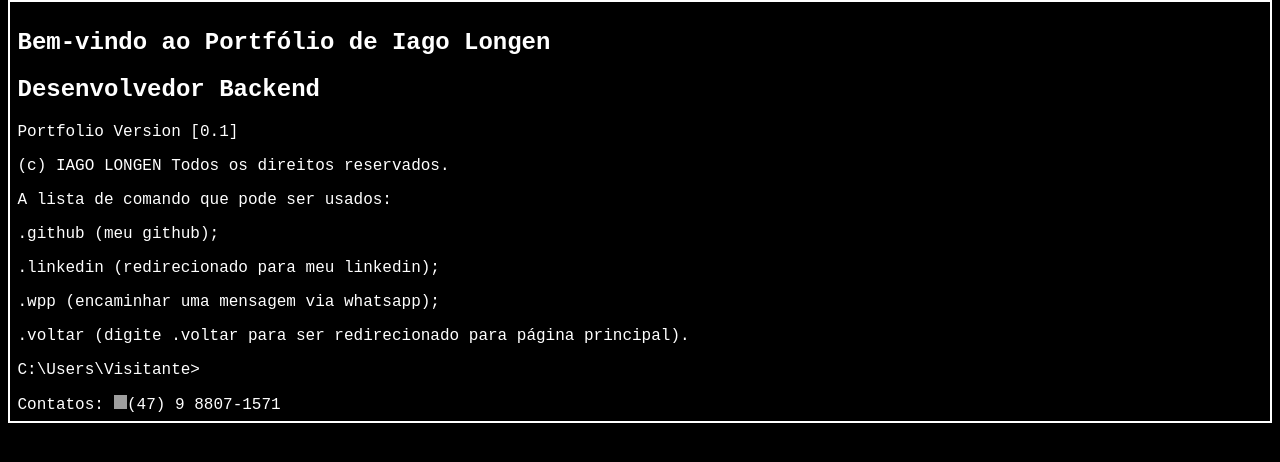
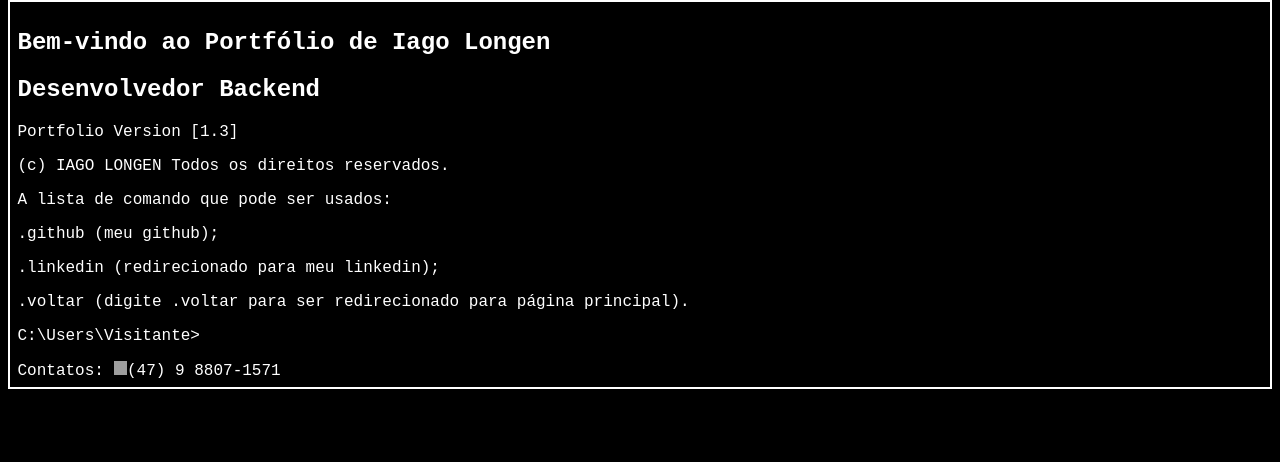
Before and after one commit to devlongen/terminalPortfolio, a Django app: page /post in a window 1280 px wide. Shown: the part 88-550 px from the top of the page. Run offline with Django 5.2, Linux system fonts and the light colour scheme; grey boxes are pictures that could not be loaded.

Commit message:
telas funcionando, mas bug no index que não retorna dela principal

```diff
--- a/app_python/templates/help_python.html
+++ b/app_python/templates/help_python.html
@@ -19,14 +19,13 @@
         <div class="terminal">
             <h1>Bem-vindo ao Portfólio de Iago Longen</h1>
             <h2>Desenvolvedor Backend</h2>
-            <p>Portfolio Version [0.1]</p>
+            <p>Portfolio Version [1.3]</p>
             <p>(c) IAGO LONGEN Todos os direitos reservados.</p>
             <p>A lista de comando que pode ser usados:</p>
             <p id="texto_github"></p><!-- (Javascript) Espaço para texto relacionado ao Python -->
             <p id="texto_linkedin"></p><!-- (Javascript) Espaço para texto relacionado ao Linkedin -->
-            <p id="texto_wpp"></p><!-- (Javascript) Espaço para texto relacionado ao Wpp -->
             <p id="texto_voltar"></p><!-- (Javascript) Espaço para texto relacionado ao Voltar -->
-            <form action="{% url 'portfolio_home' %}" method="post" id="texto_cmd">
+            <form action="{% url 'help_python' %}" method="post" id="texto_cmd">
                 {% csrf_token %}
                 <span>C:\Users\Visitante></span><!-- Token CSRF para segurança -->
                 <input type="text" name="texto_codigo" id="codigo_input" class="codigo_input"> <!-- Prompt do terminal -->
--- a/app_python/templates/index.html
+++ b/app_python/templates/index.html
@@ -20,7 +20,7 @@
         <div class="terminal">
             <h1>Bem-vindo ao Portfólio de Iago Longen</h1>
             <h2>Software Developer</h2>
-            <p>Portfolio Version [0.2]</p>
+            <p>Portfolio Version [1.3]</p>
             <p>(c) IAGO LONGEN MENDONÇA Todos os direitos reservados.</p> <!-- Aviso de direitos autorais -->
             <p id="texto">C:\Users\Visitante></p> <!-- Texto será preenchido dinamicamente (Javascript) -->
             <p id="texto2"></p> <!-- Texto será preenchido dinamicamente (Javascript) -->
--- a/app_python/views.py
+++ b/app_python/views.py
@@ -19,6 +19,7 @@ def portfolio(request):
 
 
 
+
 def help_python(request):
     """ Transição de diretórios
 
@@ -28,4 +29,17 @@ def help_python(request):
     Returns:
         _render_: _renderizar as páginas que for informado_
     """
-    return render(request,"help_python.html")
+    try:
+        input_text = request.POST.get('texto_codigo')
+
+        if input_text == ".voltar":
+            return redirect('home')
+        elif input_text == ".github":
+            return redirect('https://github.com/devlongen')
+        elif input_text == ".linkedin":
+            return redirect('https://www.linkedin.com/in/iagolongen/')
+        else:
+            print("Digitou algo errado tente novamente")
+        return render(request,"help_python.html")
+    except Exception as e:
+        print(f"Erro ao processar a requisição: {e}")
--- a/static/js/help_script.js
+++ b/static/js/help_script.js
@@ -14,23 +14,6 @@ document.addEventListener('DOMContentLoaded', function () {
 
     // Iniciar a animação quando a página for carregada
     escreverTexto(texto_github, 0, 25);
-});
-document.addEventListener('DOMContentLoaded', function () {
-    const texto_wpp = ".wpp (encaminhar uma mensagem via whatsapp);";
-    const textoElemento = document.getElementById('texto_wpp');
-
-    function escreverTexto(texto_wpp, index, intervalo) {
-        if (index < texto_wpp.length) {
-            textoElemento.innerHTML += texto_wpp.charAt(index);
-            index++;
-            setTimeout(function () {
-                escreverTexto(texto_wpp, index, intervalo);
-            }, intervalo);
-        }
-    }
-
-    // Iniciar a animação quando a página for carregada
-    escreverTexto(texto_wpp, 0, 25);
 });
 document.addEventListener('DOMContentLoaded', function () {
     const texto_linkedin = ".linkedin (redirecionado para meu linkedin);";
--- a/static/js/script.js
+++ b/static/js/script.js
@@ -12,12 +12,21 @@ document.addEventListener('DOMContentLoaded', function () {
     }
 
     // Iniciar a animação quando a página for carregada
-    setTimeout(function() {
+    setTimeout(function () {
         escreverTexto(portfolio, 0, 90);
     }, 1000);
 });
 document.addEventListener('DOMContentLoaded', function () {
-    const texto = " - Sou um jovem de 19 anos, nascido em Joinville (SC), conheço a tecnologia/internet desde meus 7 anos de idade, onde literalmente envelheci com a evolução da internet, em 2022 comecei o meu curso como técnico em desenvolvimento de sistema consegui concluir essa etapa com formação na área e agora busco realizar a minha faculdade de engenharia de software além disso, me pós-graduar em ciência de dados!";
+    var year = 20;
+
+    setInterval(function () {
+        var data = new Date();
+        if (data.getDate() === 1 && data.getMonth() === 0) {
+            year += 1;
+        }
+    }, 1000);
+
+    const texto = " - Sou um jovem de " + year + " anos, nascido em Joinville (SC), conheço a tecnologia/internet desde meus 7 anos de idade, onde literalmente envelheci com a evolução da internet, em 2022 comecei o meu curso como técnico em desenvolvimento de sistema consegui concluir essa etapa com formação na área e agora busco realizar a minha faculdade de engenharia de software além disso, me pós-graduar em ciência de dados!";
     const textoElemento = document.getElementById('texto');
 
     function escreverTexto(texto, index, intervalo) {
@@ -30,7 +39,6 @@ document.addEventListener('DOMContentLoaded', function () {
         }
     }
 
-    // Iniciar a animação quando a página for carregada
     escreverTexto(texto, 0, 25);
 });
 document.addEventListener('DOMContentLoaded', function () {
@@ -67,10 +75,10 @@ document.addEventListener('DOMContentLoaded', function () {
     // Iniciar a animação quando a página for carregada
     escreverTexto(texto3, 0, 200);
 });
-document.addEventListener('DOMContentLoaded', function() {
+document.addEventListener('DOMContentLoaded', function () {
     const inputField = document.querySelector('.codigo_input');
 
-    inputField.addEventListener('input', function() {
+    inputField.addEventListener('input', function () {
         const textSize = this.value.length;
         const minWidth = 2;
         const currentWidth = textSize * 8;
@@ -78,14 +86,14 @@ document.addEventListener('DOMContentLoaded', function() {
         this.style.width = newWidth + 'px';
     });
 });
-document.addEventListener('DOMContentLoaded', function() {
+document.addEventListener('DOMContentLoaded', function () {
     const form = document.getElementById('texto_cmd');
     const codigo_input = document.getElementById('codigo_input');
 
     codigo_input.focus();
 
     // Adiciona um ouvinte de evento para o evento 'keypress'
-    codigo_input.addEventListener('keypress', function(event) {
+    codigo_input.addEventListener('keypress', function (event) {
         // Verifica se a tecla pressionada foi 'Enter' (código de tecla 13)
         if (event.key === 13) {
             // Impede o envio padrão do formulário
```
